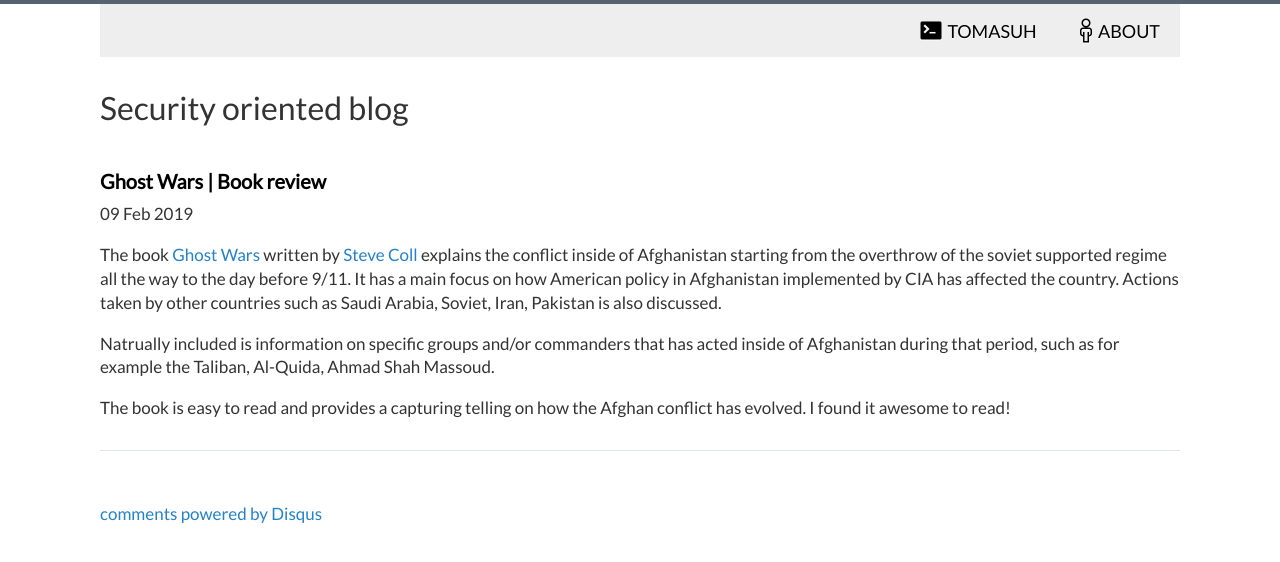
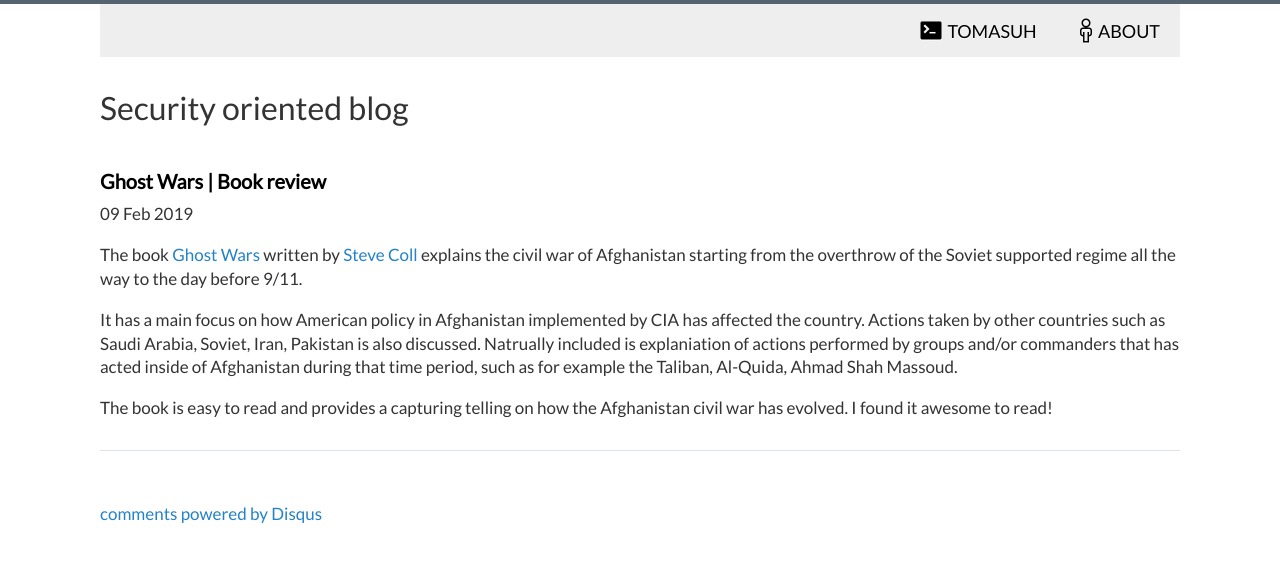
Before and after one commit to Tomasuh/Tomasuh.github.io, a Jekyll site: the page built from _posts/2019-02-09-ghost-wars.md, in a window 1280 px wide. Shown: the top 562 px of the page. Built offline with Jekyll 4.4.1, drawn with Linux system fonts in a browser that asks for light colours; comment, search, counter and statistics services are not loaded.

Commit message:
book review

```diff
--- a/_posts/2019-02-09-ghost-wars.md
+++ b/_posts/2019-02-09-ghost-wars.md
@@ -7,11 +7,12 @@ categories:
 ---
 
 The book [Ghost Wars](https://en.wikipedia.org/wiki/Ghost_Wars) written by [Steve Coll](https://twitter.com/stevecollny)
-explains the conflict inside of Afghanistan starting from the overthrow of the soviet supported regime all the way to
-the day before 9/11. It has a main focus on how American policy in Afghanistan implemented by CIA has affected the country.
+explains the civil war of Afghanistan starting from the overthrow of the Soviet supported regime all the way to
+the day before 9/11.
+
+It has a main focus on how American policy in Afghanistan implemented by CIA has affected the country.
  Actions taken by other countries such as Saudi Arabia, Soviet, Iran, Pakistan is also discussed.
+Natrually included is explaniation of actions performed by groups and/or commanders that has acted inside of Afghanistan during
+ that time period, such as for example the Taliban, Al-Quida, Ahmad Shah Massoud.
 
-Natrually included is information on specific groups and/or commanders that has acted inside of Afghanistan during
- that period, such as for example the Taliban, Al-Quida, Ahmad Shah Massoud.
-
-The book is easy to read and provides a capturing telling on how the Afghan conflict has evolved. I found it awesome to read!
+The book is easy to read and provides a capturing telling on how the Afghanistan civil war has evolved. I found it awesome to read!
```
